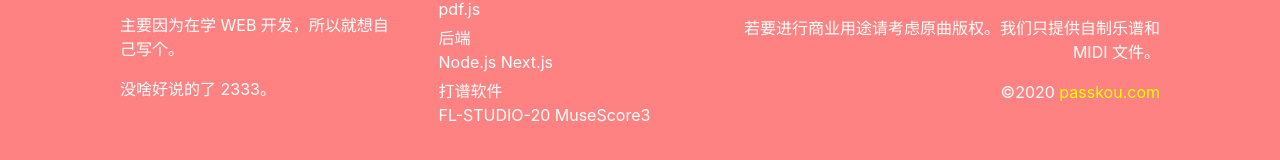
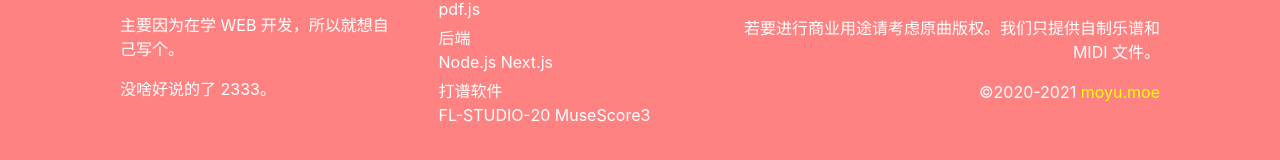
Before and after one commit to MoyuScript/music, a Next.js app: page / in a window 1280 px wide. Shown: the part 3237-3397 px from the top of the page. Built offline with nearby package versions, Linux system fonts and the light colour scheme.

Commit message:
Update Footer.tsx

```diff
--- a/src/components/common/Footer.tsx
+++ b/src/components/common/Footer.tsx
@@ -35,7 +35,7 @@ export default class extends React.Component {
               </p>
               <p>本站所有作品采用<a rel="license" href="http://creativecommons.org/licenses/by-sa/4.0/" target="_black">知识共享署名-相同方式共享 4.0 国际许可协议</a>进行许可。</p>
               <p>若要进行商业用途请考虑原曲版权。我们只提供自制乐谱和 MIDI 文件。</p>
-              <p>©2020 <a href={'https://www.passkou.com'} target="_blank">passkou.com</a></p>
+              <p>©2020-2021 <a href={'https://www.moyu.moe/'} target="_blank">moyu.moe</a></p>
             </div>
           </div>
         </footer>
```
